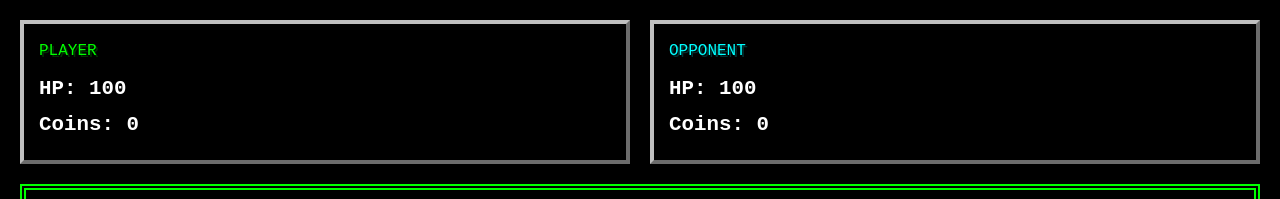
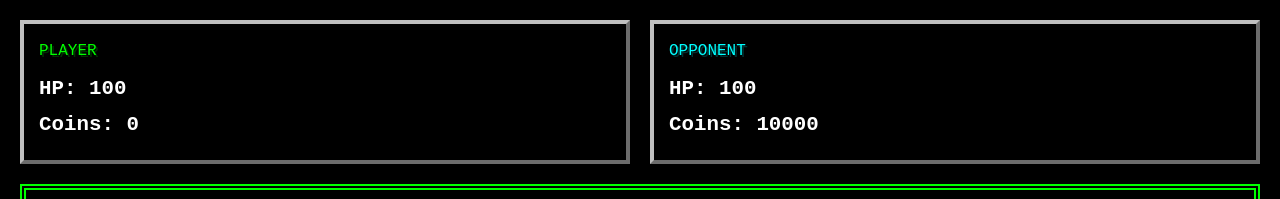
Before and after one commit to CalvinHoover/cool-math-game, a Next.js app: page /duel in a window 1280 px wide. Both pictures are taken after a click on the button "BEGIN GAME". Shown: the top 199 px of the page. Built offline with nearby package versions, Linux system fonts and the light colour scheme.

Commit message:
FEAT: Add purchasing logic so buying attacks actually requires coins.

```diff
--- a/src/features/duel/components/DuelAttack.css
+++ b/src/features/duel/components/DuelAttack.css
@@ -29,14 +29,14 @@
 .attack-box.player {
   border: 4px outset #00FF00; /* Lime green for player */
   box-shadow: 4px 4px 0px rgba(0, 255, 0, 0.4);
-  animation: moveRight 10s linear forwards;
+  animation: moveRight 30s linear forwards;
 }
 
 /* Attacks the opponent spawns (move Right -> Left to hit you) */
 .attack-box.opponent {
   border: 4px outset #00FFFF; /* Cyan for opponent */
   box-shadow: -4px 4px 0px rgba(0, 255, 255, 0.4);
-  animation: moveLeft 10s linear forwards;
+  animation: moveLeft 30s linear forwards;
 }
 
 /* ==========================================================================
--- a/src/features/duel/components/DuelBoard.tsx
+++ b/src/features/duel/components/DuelBoard.tsx
@@ -10,13 +10,13 @@ import './Toolbar.css';
 import DuelAttack from "./DuelAttack"
 import QuestionWindow from './QuestionWindow';
 import IncomeQuestion from './IncomeQuestion';
-import { generateQuestion, getDifficultyColor, getDifficultyLabel, getTopicColor } from '../gameEngine';
+import { canAffordAttack, generateQuestion, getDifficultyColor, getDifficultyLabel, getTopicColor } from '../gameEngine';
 import { allDifficulties, allTopics } from '../constants';
 
 export default function DuelBoard() {
   const [selectedTopic, setSelectedTopic] = useState<string>(allTopics[0]);
   const [selectedDifficulty, setSelectedDifficulty] = useState<number>(allDifficulties[0]);
-  const { gameState, spawnAttack, setActiveQuestion, resolveQuestionResponse, resolveAttackHit } = useDuelGame();
+  const { gameState, setActiveQuestion, resolveQuestionResponse, resolveAttackPurchase, resolveAttackHit } = useDuelGame();
 
   return (
     <div className="duel-container">
@@ -44,31 +44,20 @@ export default function DuelBoard() {
           const rect = eventData.currentTarget.getBoundingClientRect();
           const relativeY = eventData.clientY - rect.top;
 
-          spawnAttack({
-            id: Date.now(),
-            question: generateQuestion(selectedDifficulty, selectedTopic),
-            positionY: relativeY,
-            owner: 'player'
-          });
+          resolveAttackPurchase('player', relativeY, selectedDifficulty, selectedTopic);
         }}
 
         // TODO this is bad, repeated placeholder code just so you can play as both sides for now.
-        // Right click to spawn attacks for the opponent.
+        // Right click to spawn attacks for the opponent. These are free.
         onContextMenu={(eventData) => {
           eventData.preventDefault();
-
           if (eventData.target !== eventData.currentTarget) return;
 
           // Get relative Y coordinate of the click within the arena
           const rect = eventData.currentTarget.getBoundingClientRect();
           const relativeY = eventData.clientY - rect.top;
 
-          spawnAttack({
-            id: Date.now(),
-            question: generateQuestion(selectedDifficulty, selectedTopic),
-            positionY: relativeY,
-            owner: 'opponent'
-          });
+          resolveAttackPurchase('opponent', relativeY, selectedDifficulty, selectedTopic);
         }}
       >
 
--- a/src/features/duel/gameEngine.tsx
+++ b/src/features/duel/gameEngine.tsx
@@ -1,6 +1,6 @@
 // Helper functions for duels
 
-import { allSampleQuestions, DIFFICULTY_COLORS, DIFFICULTY_LABELS, TOPIC_COLORS } from './constants';
+import { allSampleQuestions, DIFFICULTY_COLORS, DIFFICULTY_LABELS, QUESTION_PRICES, TOPIC_COLORS } from './constants';
 import { Question } from './types';
 
 // Checks if the player's answer matches the correct answer for the given question, returning true or false
@@ -28,6 +28,11 @@ export const generateQuestion = (difficulty?: number, topic?: string): Question
   return viableQuestions[Math.floor(Math.random() * viableQuestions.length)];
 };
 
+// Checks if a player with playerBalance coins can afford an attack of the given difficulty
+export const canAffordAttack = (playerBalance: number, difficultyRequested: number): boolean => {
+  return playerBalance >= QUESTION_PRICES[difficultyRequested];
+};
+
 // Converts a difficulty number to a string label for display purposes
 export const getDifficultyLabel = (difficulty: number): string => {
   return DIFFICULTY_LABELS[difficulty] || 'Unknown';
--- a/src/features/duel/useDuelGame.tsx
+++ b/src/features/duel/useDuelGame.tsx
@@ -2,8 +2,8 @@
 
 import { useState, useCallback } from 'react';
 import { PlayerState, QuestionWithSource, ActiveAttack} from './types';
-import { checkAnswer, opponentOf } from './gameEngine';
-import { INITIAL_HP, INITIAL_COINS, ATTACK_DAMAGE, INCOME_QUESTION_REWARDS } from './constants';
+import { canAffordAttack, checkAnswer, generateQuestion, opponentOf } from './gameEngine';
+import { INITIAL_HP, INITIAL_COINS, ATTACK_DAMAGE, INCOME_QUESTION_REWARDS, QUESTION_PRICES } from './constants';
 
 export interface GameState {
   player: PlayerState;
@@ -14,7 +14,7 @@ export interface GameState {
 
 export const useDuelGame = () => {
   const [gameState, setGameState] = useState<GameState>({player: { hp: INITIAL_HP, coins: INITIAL_COINS },
-    opponent: { hp: INITIAL_HP, coins: INITIAL_COINS },
+    opponent: { hp: INITIAL_HP, coins: 10000 }, // Opponent starts with a lot of coins for testing purposes, since they don't have a way to earn coins right now
     incomingAttacks: [],
     activeQuestion: null });
 
@@ -80,7 +80,7 @@ export const useDuelGame = () => {
     }));
   }, []);
 
-  //
+  // Resolves the player's response to an attack question, either deleting the attack or applying a penalty.
   const resolveAttackResponse = useCallback((attackToResolve: ActiveAttack, answerInputted: string) => {
     if (checkAnswer(attackToResolve.question, answerInputted)) {
       deleteAttack(attackToResolve.id);
@@ -91,7 +91,7 @@ export const useDuelGame = () => {
     }
   }, [deleteAttack, addHP]);
 
-
+  // Resolves the player's response to an income question, either awarding coins or forcing a veto.
   const resolveIncomeQuestionResponse = useCallback((questionToResolve: QuestionWithSource, answerInputted: string) => { //FIXME not implemented
     if (checkAnswer(questionToResolve.question, answerInputted)) {
       addCoins(INCOME_QUESTION_REWARDS[questionToResolve.question.difficulty], 'player');
@@ -118,7 +118,8 @@ export const useDuelGame = () => {
     }
   }, [addCoins, setActiveQuestion]);
 
-  //
+  // Resolves the player's response to the active question, whether it's an attack question or an income question.
+  // The logic for these two types of questions is different, so the function checks the type of the question and then delegates to the appropriate helper function.
   const resolveQuestionResponse = useCallback((questionToResolve: QuestionWithSource, answerInputted: string) => {
     if (questionToResolve.type === 'attack') {
       const targetAttack = gameState.incomingAttacks.find(attack => attack.id === questionToResolve.id);
@@ -135,13 +136,33 @@ export const useDuelGame = () => {
     }
   }, [gameState.incomingAttacks, resolveAttackResponse, resolveIncomeQuestionResponse]);
 
+  // Triggered when the player clicks on the arena to spawn an attack. Checks if the player can afford the attack, and if so spawns it and deducts coins.
+  const resolveAttackPurchase = useCallback((
+    buyer: 'player' | 'opponent',
+    clickHeight: number,
+    selectedDifficulty: number,
+    selectedTopic: string
+  ) => {
+    if (!canAffordAttack(gameState[buyer].coins, selectedDifficulty)) {
+      alert("Not enough coins for that attack!");
+      return;
+    }
+
+    spawnAttack({
+      id: Date.now(),
+      question: generateQuestion(selectedDifficulty, selectedTopic),
+      positionY: clickHeight,
+      owner: buyer
+    });
+
+    addCoins(-QUESTION_PRICES[selectedDifficulty], buyer);
+  }, [gameState.player.coins, spawnAttack, addCoins]);
+
   // Triggered when an attack reaches the end of the screen. Deals damage to the appropriate player and deletes the attack.
   const resolveAttackHit = useCallback((attack: ActiveAttack) => {
     addHP(-ATTACK_DAMAGE, opponentOf(attack.owner));
     deleteAttack(attack.id);
   }, [addHP, deleteAttack]);
 
-
-
-  return { gameState, spawnAttack, setActiveQuestion, resolveQuestionResponse, resolveAttackHit };
+  return { gameState, setActiveQuestion, resolveQuestionResponse, resolveAttackPurchase, resolveAttackHit };
 };
--- a/src/features/duel/useIncomeQuestion.tsx
+++ b/src/features/duel/useIncomeQuestion.tsx
@@ -25,7 +25,7 @@ export const useIncomeQuestion = (difficulty: number) => {
 
     setTimeout(() => {
       generateNewProblem();
-    }, VETO_COOLDOWN_MS); // Vetoing means no new question for 3 seconds, after which a new question is generated and the veto state is reset.
+    }, VETO_COOLDOWN_MS); // Vetoing means no new question for a penalty period, after which a new question is generated and the veto state is reset.
   }, [generateNewProblem]);
 
   return { incomeQuestionState, generateNewProblem, triggerVeto };
```
